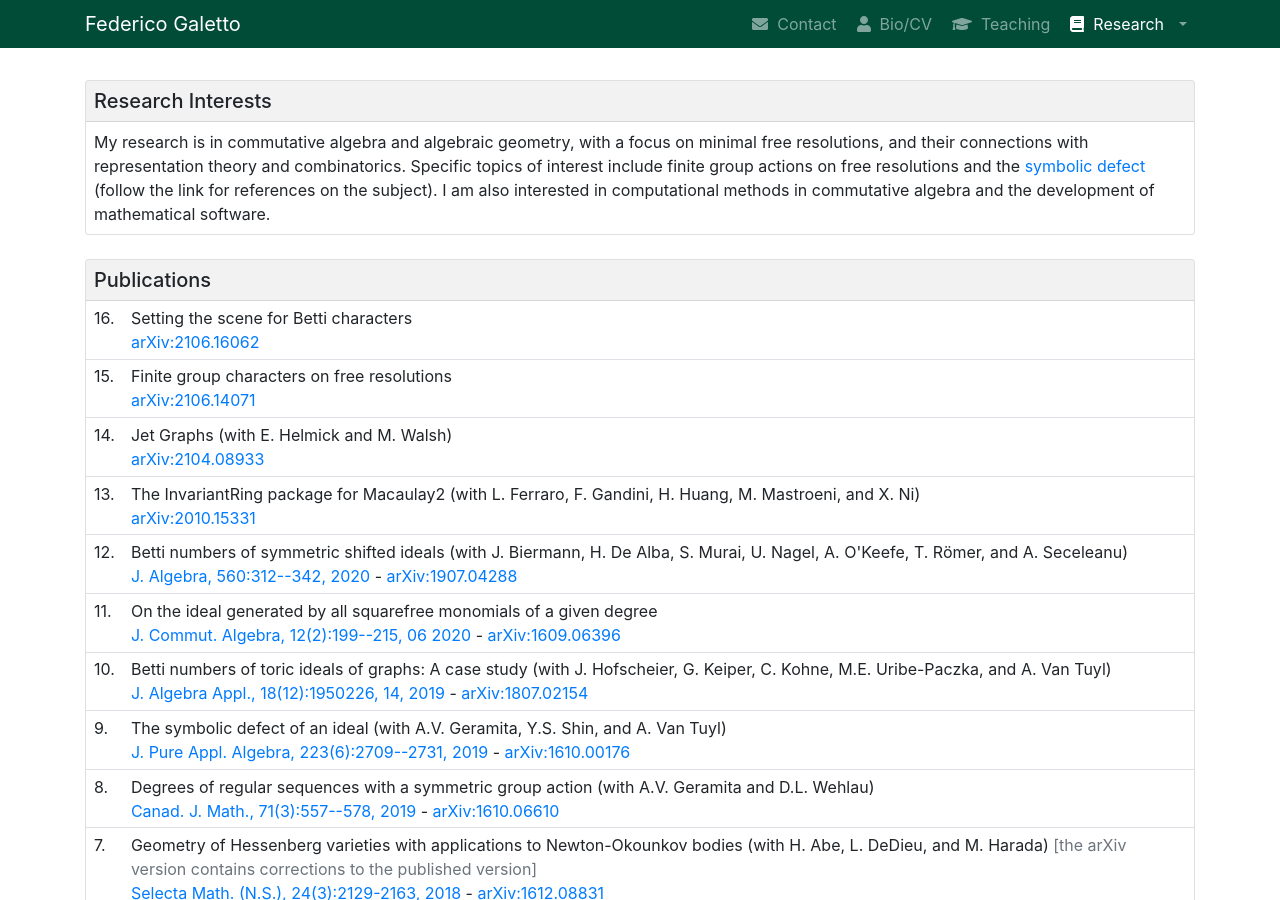
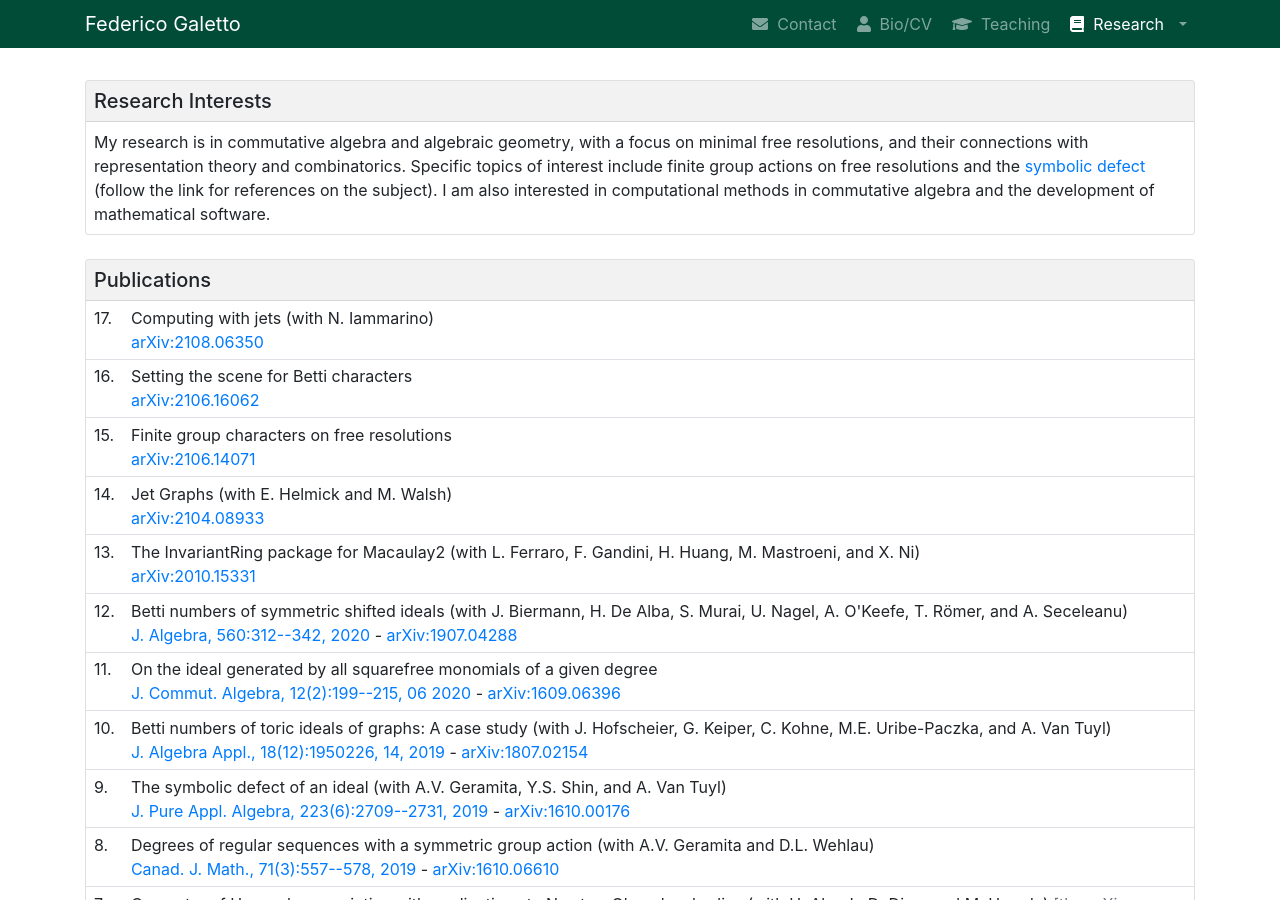
Before and after one commit to galettof/galettof.github.io, a Jekyll site: the page built from research.html, in a window 1280 px wide and 900 px high. Built offline with Jekyll 4.4.1, drawn with Linux system fonts in a browser that asks for light colours; nearby versions of some CDN libraries; formulas are drawn with MathJax 3.

Commit message:
M2 jets paper on arXiv

```diff
--- a/_data/pubs.yml
+++ b/_data/pubs.yml
@@ -86,3 +86,7 @@ articles:
 - title: Setting the scene for Betti characters
   arxiv: 2106.16062
   date: 2021-06-30
+
+- title: Computing with jets (with N. Iammarino)
+  arxiv: '2108.06350'
+  date: 2021-08-13
```
